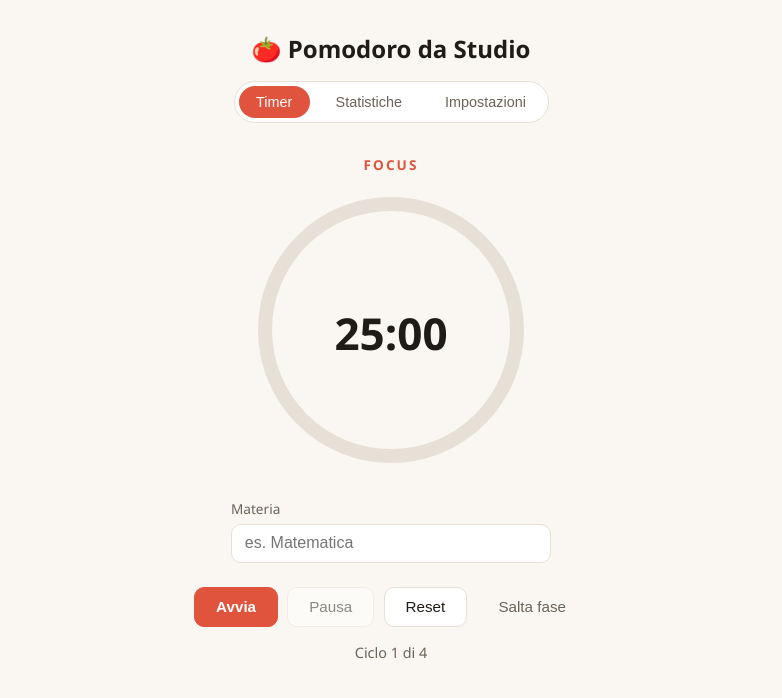
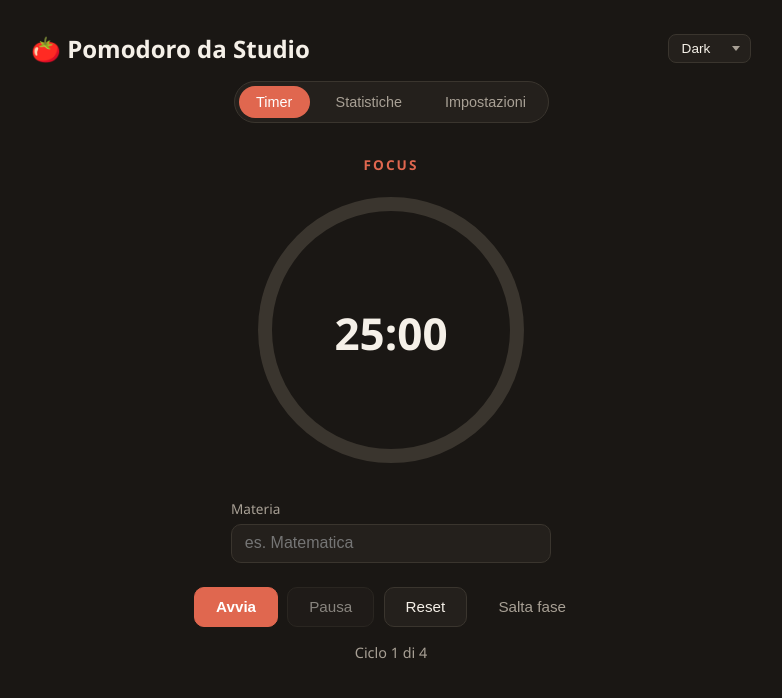
Before and after one commit to Fillo730/PomodoroTimer, a plain HTML site: page frontend/index.html in a window 1280 px wide. Shown: the whole page, without its empty margins (249-1031 px from the left). Drawn offline with nearby package versions, Linux system fonts and the light colour scheme; no server answers.

Commit message:
feat: added theme support and four themes

```diff
--- a/frontend/css/style.css
+++ b/frontend/css/style.css
@@ -1,4 +1,4 @@
-:root {
+[data-theme="light"] {
   --bg: #faf7f2;
   --surface: #ffffff;
   --text: #1f1b16;
@@ -12,17 +12,46 @@
   --long-break: #3d6fe0;
 }
 
-@media (prefers-color-scheme: dark) {
-  :root {
-    --bg: #171310;
-    --surface: #221d18;
-    --text: #f3ede4;
-    --text-muted: #b3a89c;
-    --border: #382f27;
-    --accent: #f0765f;
-    --accent-soft: rgba(240, 118, 95, 0.2);
-    --accent-strong: #f7947f;
-  }
+[data-theme="dark"] {
+  --bg: #1a1714;
+  --surface: #24201c;
+  --text: #f5f0e8;
+  --text-muted: #a8a095;
+  --border: #3a352e;
+  --accent: #e0674f;
+  --accent-soft: rgba(224, 103, 79, 0.2);
+  --accent-strong: #f07b60;
+  --focus: #e0674f;
+  --short-break: #4fac82;
+  --long-break: #5f8af0;
+}
+
+[data-theme="blue"] {
+  --bg: #c9def9;
+  --surface: #ffffff;
+  --text: #16232f;
+  --text-muted: #4f6478;
+  --border: #aecbf0;
+  --accent: #2f6fed;
+  --accent-soft: rgba(47, 111, 237, 0.16);
+  --accent-strong: #1e54c4;
+  --focus: #2f6fed;
+  --short-break: #2a9d6f;
+  --long-break: #7a4fd8;
+}
+
+[data-theme="green"] {
+  --bg: #cdeede;
+  --surface: #ffffff;
+  --text: #123123;
+  --text-muted: #4d6e5f;
+  --border: #a9dbc3;
+  --accent: #1f9d5c;
+  --accent-soft: rgba(31, 157, 92, 0.16);
+  --accent-strong: #147a45;
+  --focus: #1f9d5c;
+  --short-break: #2f8fbb;
+  --long-break: #6a5fd8;
 }
 
 * {
@@ -56,9 +85,60 @@ body[data-phase='long_break'] {
   padding: 2rem 1rem 1rem;
 }
 
+.header-top {
+  width: 100%;
+  max-width: 720px;
+  display: flex;
+  align-items: center;
+  justify-content: space-between;
+  gap: 1rem;
+}
+
 .app-header h1 {
   margin: 0;
   font-size: 1.5rem;
+}
+
+.theme-switcher {
+  position: relative;
+  display: inline-flex;
+  align-items: center;
+}
+
+.theme-switcher::after {
+  content: '';
+  position: absolute;
+  right: 0.7rem;
+  width: 0;
+  height: 0;
+  border-left: 4px solid transparent;
+  border-right: 4px solid transparent;
+  border-top: 5px solid var(--text-muted);
+  pointer-events: none;
+}
+
+#theme-select {
+  appearance: none;
+  -webkit-appearance: none;
+  -moz-appearance: none;
+  background: var(--surface);
+  color: var(--text);
+  border: 1px solid var(--border);
+  border-radius: 8px;
+  padding: 0.4rem 1.9rem 0.4rem 0.8rem;
+  font-size: 0.85rem;
+  cursor: pointer;
+  transition: border-color 0.2s ease, box-shadow 0.2s ease;
+}
+
+#theme-select:hover {
+  border-color: var(--accent);
+}
+
+#theme-select:focus {
+  outline: none;
+  border-color: var(--accent);
+  box-shadow: 0 0 0 3px var(--accent-soft);
 }
 
 .tabs {
--- a/frontend/index.html
+++ b/frontend/index.html
@@ -8,7 +8,17 @@
 </head>
 <body>
   <header class="app-header">
-    <h1>🍅 Pomodoro da Studio</h1>
+    <div class="header-top">
+      <h1>🍅 Pomodoro da Studio</h1>
+      <div class="theme-switcher">
+        <select id="theme-select">
+          <option value="dark">Dark</option>
+          <option value="light">Light</option>
+          <option value="blue">Blue</option>
+          <option value="green">Green</option>
+        </select>
+      </div>
+    </div>
     <nav class="tabs">
       <button id="nav-timer" class="nav-btn active">Timer</button>
       <button id="nav-stats" class="nav-btn">Statistiche</button>
--- a/frontend/js/app.js
+++ b/frontend/js/app.js
@@ -4,6 +4,7 @@ import { PomodoroTimer, PHASES } from './timer.js';
 import { playChime } from './sound.js';
 import { requestNotificationPermission, notify, isNotificationSupported } from './notifications.js';
 import { refreshStats } from './stats.js';
+import { applyTheme, loadTheme } from './theme.js';
 
 const PHASE_LABELS = {
   [PHASES.FOCUS]: 'Focus',
@@ -43,6 +44,8 @@ const els = {
 
 const RING_CIRCUMFERENCE = 2 * Math.PI * 90;
 els.ringProgress.style.strokeDasharray = `${RING_CIRCUMFERENCE}`;
+
+const selectTheme = document.getElementById("theme-select");
 
 function formatTime(ms) {
   const totalSeconds = Math.ceil(ms / 1000);
@@ -141,6 +144,10 @@ function applySettingsToForm() {
   els.setApiBase.value = getApiBase();
 }
 
+selectTheme.addEventListener("change", (e) => {
+  applyTheme(e.target.value);
+})
+
 els.settingsForm.addEventListener('submit', (e) => {
   e.preventDefault();
   settings = {
@@ -200,6 +207,10 @@ async function loadRecentSubjects() {
   }
 }
 
+const currentTheme = loadTheme();
+selectTheme.value = currentTheme;
+applyTheme(currentTheme);
+
 applySettingsToForm();
 renderTick({
   phase: timer.phase,
--- /dev/null
+++ b/frontend/js/theme.js
@@ -0,0 +1,39 @@
+const themeKey = "pomodoro-theme";
+const themes = ['dark', 'light', 'blue', 'green'];
+const defaultTheme = 'dark';
+
+export function saveTheme(theme) {
+    try {
+        localStorage.setItem(themeKey, theme);
+    }catch(ex) {
+        console.log(ex);
+    }
+}
+
+export function deleteTheme() {
+    try {
+        localStorage.removeItem(themeKey);
+    }catch(ex) {
+        console.log(ex);
+    }
+}
+
+export function loadTheme() {
+    try {
+        const saved = localStorage.getItem(themeKey);
+
+        if(!saved || !themes.includes(saved)) {
+            return defaultTheme;
+        }
+
+        return saved;
+    }catch(ex) {
+        console.log(ex);
+        return defaultTheme;
+    }
+}
+
+export function applyTheme(theme) {
+    document.documentElement.setAttribute("data-theme", theme);
+    saveTheme(theme);
+}
```
